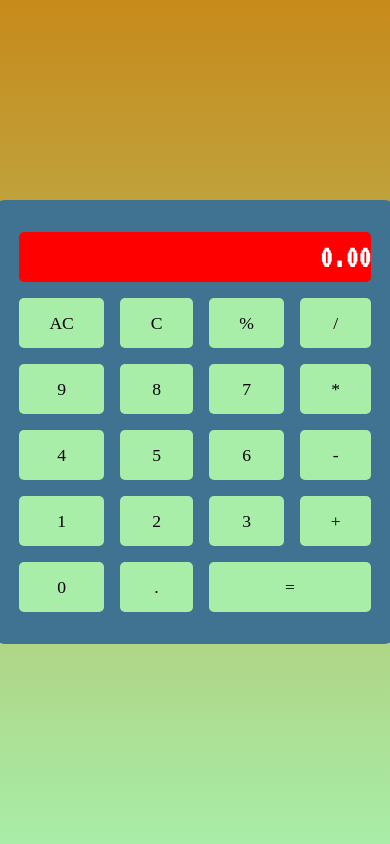
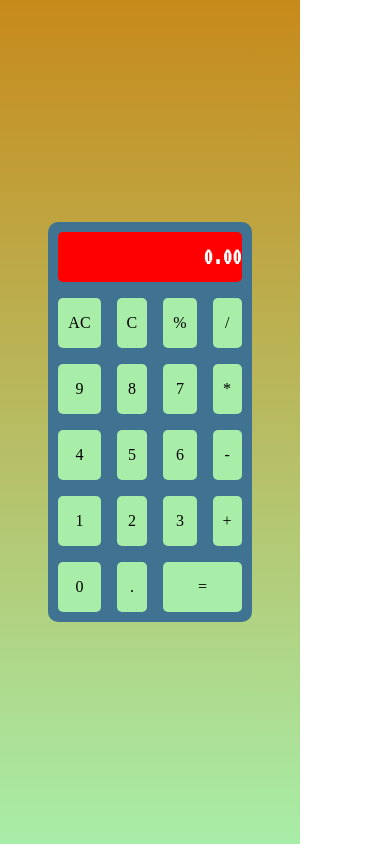
Before and after one commit to pkarki05/Prank-calculator, a plain HTML site: page index.html in a window 390 px wide. Drawn offline with Linux system fonts and the light colour scheme.

Commit message:
mobile responsiveness

```diff
--- a/style.css
+++ b/style.css
@@ -131,3 +131,23 @@ body {
     transform: translateX((-10px));
   }
 }
+
+@media only screen and (max-width: 768px) {
+  .wrapper {
+    height: 400px;
+    width: 300px;
+  }
+  .calculator {
+    width: auto;
+    padding: 10px;
+  }
+  .btn {
+    height: 16px;
+    width: auto;
+    font-size: 16px;
+    padding: 10px;
+  }
+  .display {
+    font-size: 24px;
+  }
+}
```
